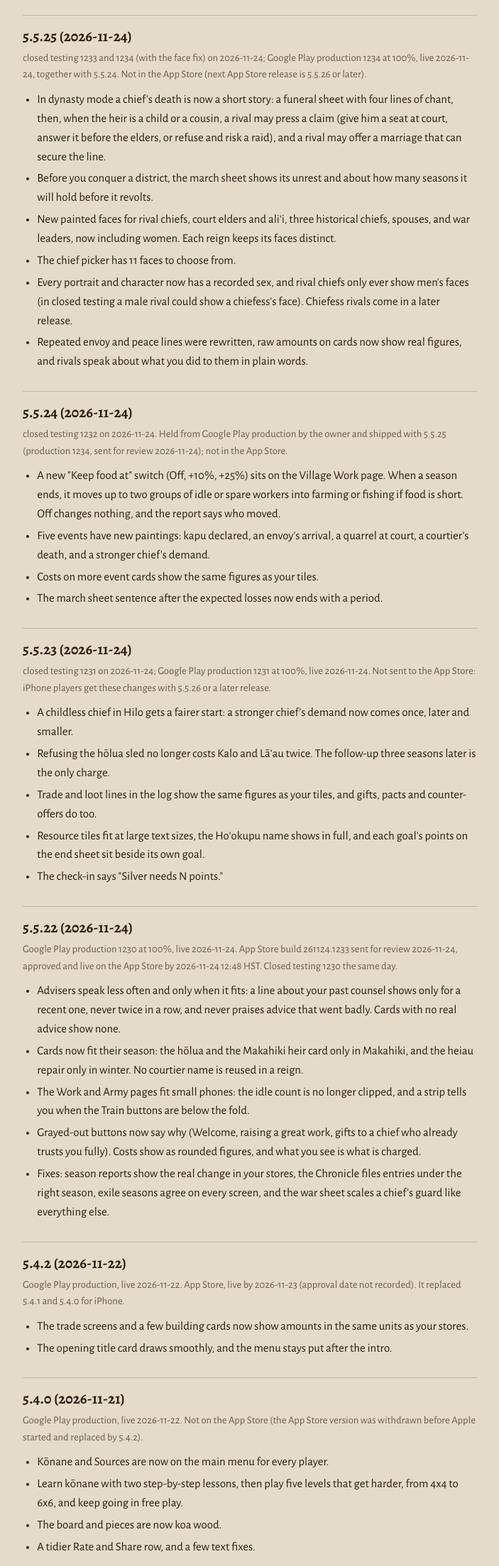
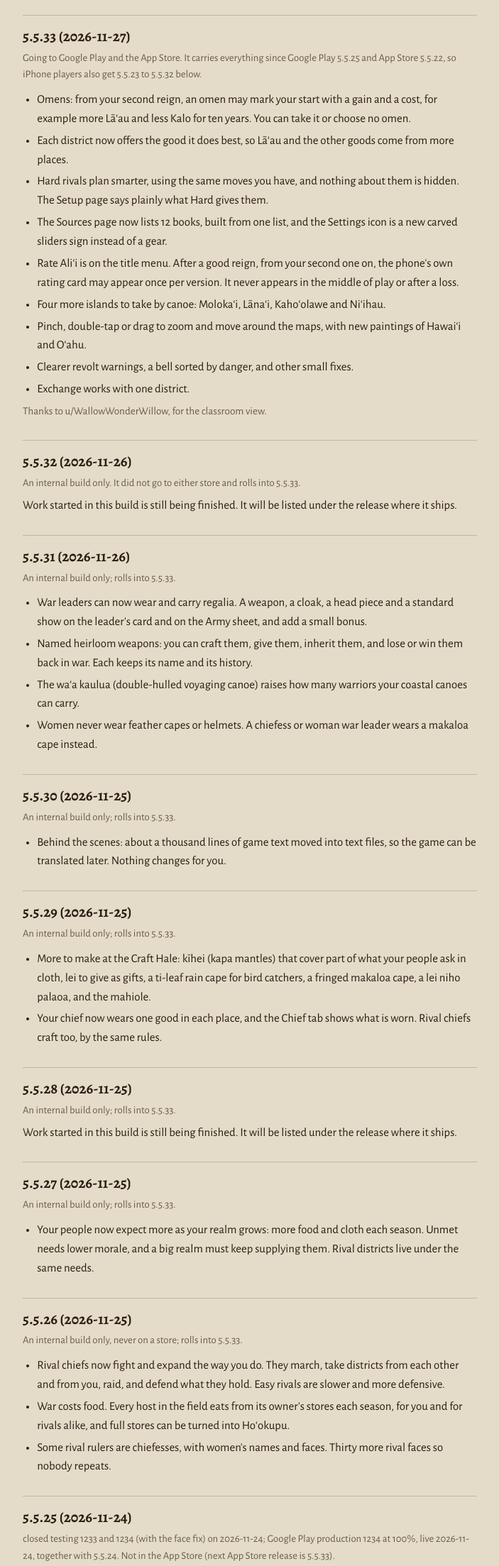
Before and after one commit to leftym/Duralek, a plain HTML site: page alii/release-notes.html in a window 1280 px wide. Shown: the part 1040-3247 px from the top of the page at 71% size, without its empty margins (288-991 px from the left). Drawn offline with Linux system fonts and the light colour scheme.

Commit message:
Aliʻi 5.5.33: privacy wording, release notes 5.5.26 to 5.5.33, new screenshots
Co-Authored-By: Claude Opus 5.5 <noreply@anthropic.com>
Claude-Session: https://claude.ai/code/session_013z2ydSFxaMUs1ZUjegomNp

```diff
--- a/alii/release-notes.html
+++ b/alii/release-notes.html
@@ -61,15 +61,74 @@ a{color:var(--kalo)}
 <li>Endings: the medal is capped by goals met and the sheet says why, four lines of your chant show on the end sheet, and the titles no longer read "A chief remembered".</li>
 <li>Text: American spelling throughout, no "Kingdom" before unification, "vassal" removed, and Hāʻena spelled with its kahakō.</li>
 </ul></section>
+<section class="rel"><h2>5.5.33 (2026-11-27)</h2>
+<p class="where">Going to Google Play and the App Store. It carries everything since Google Play 5.5.25 and App Store 5.5.22, so iPhone players also get 5.5.23 to 5.5.32 below.</p>
+
+<ul>
+<li>Omens: from your second reign, an omen may mark your start with a gain and a cost, for example more Lāʻau and less Kalo for ten years. You can take it or choose no omen.</li>
+<li>Each district now offers the good it does best, so Lāʻau and the other goods come from more places.</li>
+<li>Hard rivals plan smarter, using the same moves you have, and nothing about them is hidden. The Setup page says plainly what Hard gives them.</li>
+<li>The Sources page now lists 12 books, built from one list, and the Settings icon is a new carved sliders sign instead of a gear.</li>
+<li>Rate Aliʻi is on the title menu. After a good reign, from your second one on, the phone's own rating card may appear once per version. It never appears in the middle of play or after a loss.</li>
+<li>Four more islands to take by canoe: Molokaʻi, Lānaʻi, Kahoʻolawe and Niʻihau.</li>
+<li>Pinch, double-tap or drag to zoom and move around the maps, with new paintings of Hawaiʻi and Oʻahu.</li>
+<li>Clearer revolt warnings, a bell sorted by danger, and other small fixes.</li>
+<li>Exchange works with one district.</li>
+</ul>
+<p class="s">Thanks to u/WallowWonderWillow, for the classroom view.</p></section>
+<section class="rel"><h2>5.5.32 (2026-11-26)</h2>
+<p class="where">An internal build only. It did not go to either store and rolls into 5.5.33.</p>
+<p>Work started in this build is still being finished. It will be listed under the release where it ships.</p>
+</section>
+<section class="rel"><h2>5.5.31 (2026-11-26)</h2>
+<p class="where">An internal build only; rolls into 5.5.33.</p>
+
+<ul>
+<li>War leaders can now wear and carry regalia. A weapon, a cloak, a head piece and a standard show on the leader's card and on the Army sheet, and add a small bonus.</li>
+<li>Named heirloom weapons: you can craft them, give them, inherit them, and lose or win them back in war. Each keeps its name and its history.</li>
+<li>The waʻa kaulua (double-hulled voyaging canoe) raises how many warriors your coastal canoes can carry.</li>
+<li>Women never wear feather capes or helmets. A chiefess or woman war leader wears a makaloa cape instead.</li>
+</ul></section>
+<section class="rel"><h2>5.5.30 (2026-11-25)</h2>
+<p class="where">An internal build only; rolls into 5.5.33.</p>
+
+<ul>
+<li>Behind the scenes: about a thousand lines of game text moved into text files, so the game can be translated later. Nothing changes for you.</li>
+</ul></section>
+<section class="rel"><h2>5.5.29 (2026-11-25)</h2>
+<p class="where">An internal build only; rolls into 5.5.33.</p>
+
+<ul>
+<li>More to make at the Craft Hale: kīhei (kapa mantles) that cover part of what your people ask in cloth, lei to give as gifts, a ti-leaf rain cape for bird catchers, a fringed makaloa cape, a lei niho palaoa, and the mahiole.</li>
+<li>Your chief now wears one good in each place, and the Chief tab shows what is worn. Rival chiefs craft too, by the same rules.</li>
+</ul></section>
+<section class="rel"><h2>5.5.28 (2026-11-25)</h2>
+<p class="where">An internal build only; rolls into 5.5.33.</p>
+<p>Work started in this build is still being finished. It will be listed under the release where it ships.</p>
+</section>
+<section class="rel"><h2>5.5.27 (2026-11-25)</h2>
+<p class="where">An internal build only; rolls into 5.5.33.</p>
+
+<ul>
+<li>Your people now expect more as your realm grows: more food and cloth each season. Unmet needs lower morale, and a big realm must keep supplying them. Rival districts live under the same needs.</li>
+</ul></section>
+<section class="rel"><h2>5.5.26 (2026-11-25)</h2>
+<p class="where">An internal build only, never on a store; rolls into 5.5.33.</p>
+
+<ul>
+<li>Rival chiefs now fight and expand the way you do. They march, take districts from each other and from you, raid, and defend what they hold. Easy rivals are slower and more defensive.</li>
+<li>War costs food. Every host in the field eats from its owner's stores each season, for you and for rivals alike, and full stores can be turned into Hoʻokupu.</li>
+<li>Some rival rulers are chiefesses, with women's names and faces. Thirty more rival faces so nobody repeats.</li>
+</ul></section>
 <section class="rel"><h2>5.5.25 (2026-11-24)</h2>
-<p class="where">closed testing 1233 and 1234 (with the face fix) on 2026-11-24; Google Play production 1234 at 100%, live 2026-11-24, together with 5.5.24. Not in the App Store (next App Store release is 5.5.26 or later).</p>
+<p class="where">closed testing 1233 and 1234 (with the face fix) on 2026-11-24; Google Play production 1234 at 100%, live 2026-11-24, together with 5.5.24. Not in the App Store (next App Store release is 5.5.33).</p>
 
 <ul>
 <li>In dynasty mode a chief's death is now a short story: a funeral sheet with four lines of chant, then, when the heir is a child or a cousin, a rival may press a claim (give him a seat at court, answer it before the elders, or refuse and risk a raid), and a rival may offer a marriage that can secure the line.</li>
 <li>Before you conquer a district, the march sheet shows its unrest and about how many seasons it will hold before it revolts.</li>
 <li>New painted faces for rival chiefs, court elders and aliʻi, three historical chiefs, spouses, and war leaders, now including women. Each reign keeps its faces distinct.</li>
 <li>The chief picker has 11 faces to choose from.</li>
-<li>Every portrait and character now has a recorded sex, and rival chiefs only ever show men's faces (in closed testing a male rival could show a chiefess's face). Chiefess rivals come in a later release.</li>
+<li>Every portrait and character now has a recorded sex, and rival chiefs only ever show men's faces (in closed testing a male rival could show a chiefess's face). Chiefess rivals come in 5.5.26.</li>
 <li>Repeated envoy and peace lines were rewritten, raw amounts on cards now show real figures, and rivals speak about what you did to them in plain words.</li>
 </ul></section>
 <section class="rel"><h2>5.5.24 (2026-11-24)</h2>
@@ -82,7 +141,7 @@ a{color:var(--kalo)}
 <li>The march sheet sentence after the expected losses now ends with a period.</li>
 </ul></section>
 <section class="rel"><h2>5.5.23 (2026-11-24)</h2>
-<p class="where">closed testing 1231 on 2026-11-24; Google Play production 1231 at 100%, live 2026-11-24. Not sent to the App Store: iPhone players get these changes with 5.5.26 or a later release.</p>
+<p class="where">closed testing 1231 on 2026-11-24; Google Play production 1231 at 100%, live 2026-11-24. Not sent to the App Store: iPhone players get these changes with 5.5.33.</p>
 
 <ul>
 <li>A childless chief in Hilo gets a fairer start: a stronger chief's demand now comes once, later and smaller.</li>
```
Also changed, not shown: alii/index.html (+2 -2 lines), alii/privacy.html (+2 -2 lines), alii/img/2_map.jpg, alii/img/3_war.jpg, alii/img/4_build.jpg, alii/img/6_court.jpg, alii/img/8_sources.jpg, alii/img/9_menu.jpg, 1 other file.
